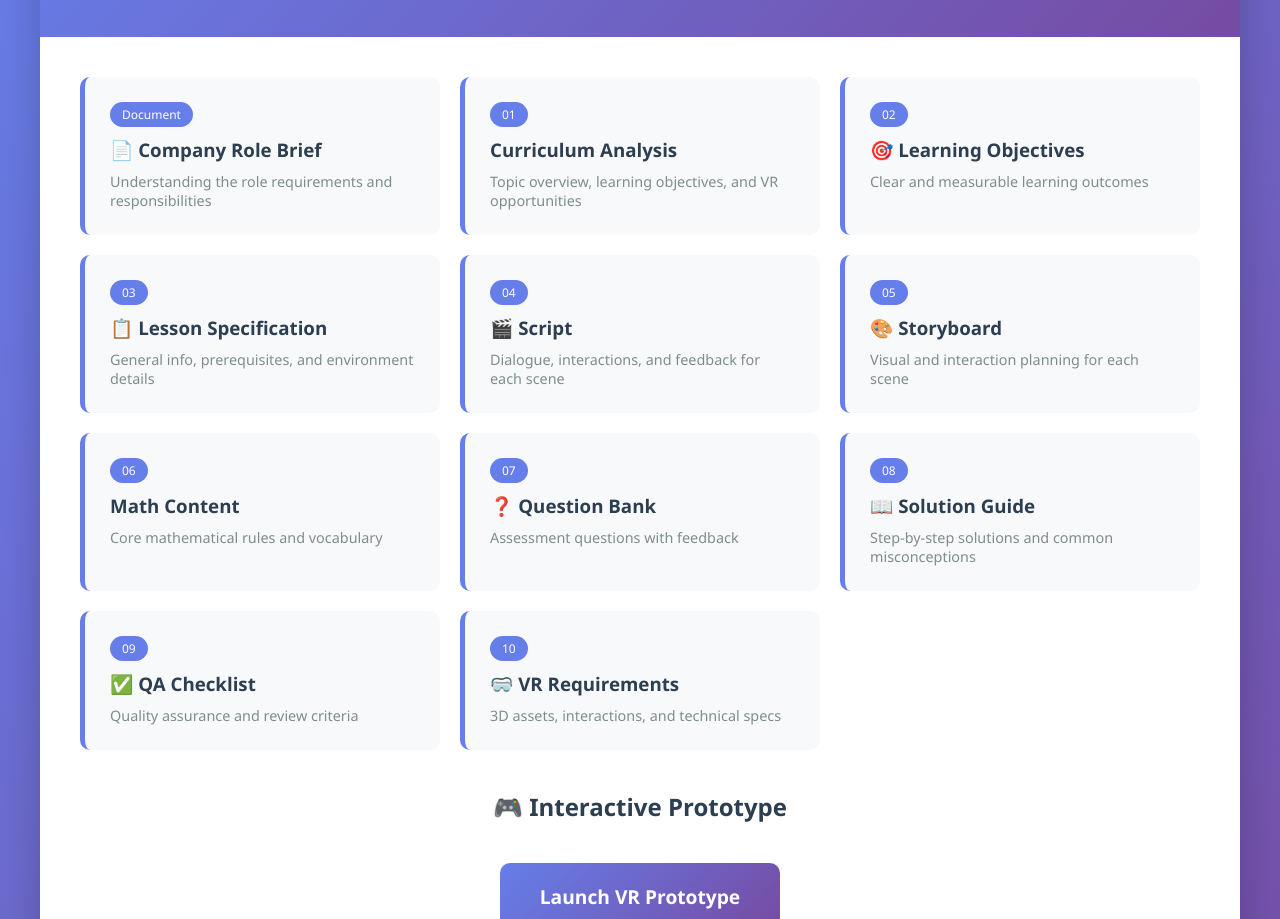
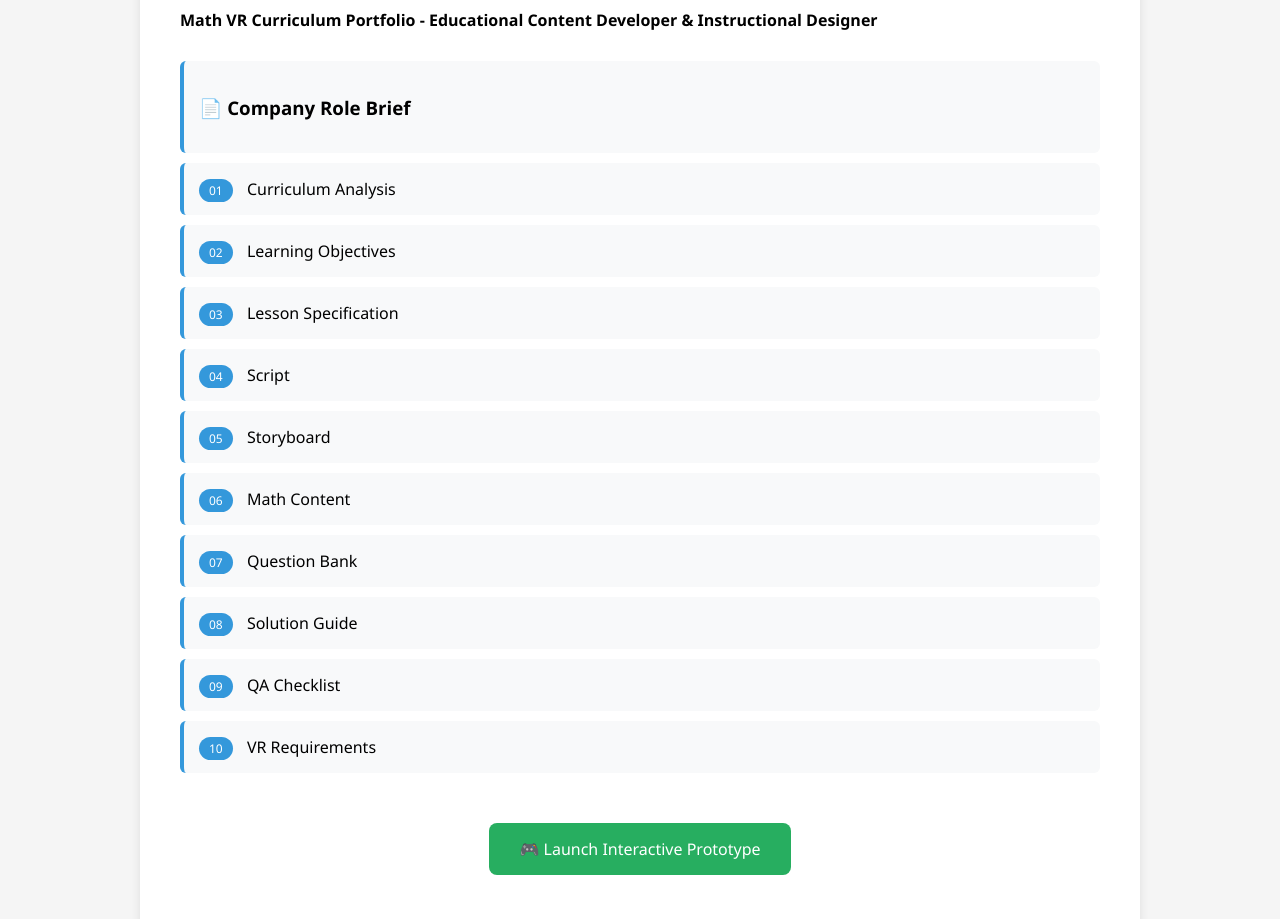
Before and after one commit to salmanic007/EKSON-Math-VR-Portfolio, a plain HTML site: page index.html in a window 1280 px wide. Shown: the part 155-1074 px from the top of the page. Drawn offline with nearby package versions, Linux system fonts and the light colour scheme.

Commit message:
Refactor HTML structure and styles for clarity

```diff
--- a/index.html
+++ b/index.html
@@ -6,229 +6,134 @@
     <title>EKSON Math VR Portfolio</title>
     <script src="https://cdn.jsdelivr.net/npm/marked/marked.min.js"></script>
     <style>
-        * { margin: 0; padding: 0; box-sizing: border-box; }
         body {
             font-family: 'Segoe UI', Tahoma, Geneva, Verdana, sans-serif;
-            background: linear-gradient(135deg, #667eea 0%, #764ba2 100%);
-            min-height: 100vh;
+            max-width: 1000px;
+            margin: 0 auto;
             padding: 20px;
+            background: #f5f5f5;
         }
-        .container {
-            max-width: 1200px;
-            margin: 0 auto;
-            background: white;
-            border-radius: 15px;
-            box-shadow: 0 10px 40px rgba(0,0,0,0.2);
-            overflow: hidden;
+        .container { background: white; padding: 40px; border-radius: 10px; box-shadow: 0 2px 10px rgba(0,0,0,0.1); }
+        h1 { color: #2c3e50; border-bottom: 3px solid #3498db; padding-bottom: 15px; }
+        .nav { margin: 30px 0; }
+        .nav-item {
+            background: #f8f9fa;
+            padding: 15px;
+            margin: 10px 0;
+            border-radius: 6px;
+            cursor: pointer;
+            border-left: 4px solid #3498db;
         }
-        .header {
-            background: linear-gradient(135deg, #667eea 0%, #764ba2 100%);
+        .nav-item:hover { background: #e3f2fd; }
+        .badge {
+            background: #3498db;
             color: white;
-            padding: 40px;
-            text-align: center;
+            padding: 3px 10px;
+            border-radius: 12px;
+            font-size: 12px;
+            margin-right: 10px;
         }
-        .header h1 { font-size: 2.5em; margin-bottom: 10px; }
-        .header p { font-size: 1.2em; opacity: 0.9; }
-        .content { padding: 40px; }
-        .nav {
-            display: grid;
-            grid-template-columns: repeat(auto-fit, minmax(300px, 1fr));
-            gap: 20px;
-            margin-bottom: 40px;
-        }
-        .nav-card {
-            background: #f8f9fa;
-            padding: 25px;
-            border-radius: 10px;
-            border-left: 5px solid #667eea;
+        #content { margin-top: 30px; display: none; }
+        #content.active { display: block; }
+        .back-btn {
+            background: #3498db;
+            color: white;
+            padding: 8px 16px;
+            border-radius: 4px;
             cursor: pointer;
-            transition: all 0.3s ease;
-        }
-        .nav-card:hover {
-            transform: translateY(-5px);
-            box-shadow: 0 5px 20px rgba(102, 126, 234, 0.3);
-        }
-        .nav-card h3 { color: #2c3e50; margin-bottom: 10px; }
-        .nav-card p { color: #7f8c8d; font-size: 0.9em; }
-        .badge {
-            background: #667eea;
-            color: white;
-            padding: 4px 12px;
-            border-radius: 15px;
-            font-size: 12px;
             display: inline-block;
-            margin-bottom: 10px;
+            margin-bottom: 20px;
         }
         .prototype-btn {
-            background: linear-gradient(135deg, #667eea 0%, #764ba2 100%);
+            background: #27ae60;
             color: white;
-            padding: 20px 40px;
-            border-radius: 10px;
+            padding: 15px 30px;
+            border-radius: 8px;
             text-decoration: none;
             display: inline-block;
-            font-size: 1.2em;
-            font-weight: bold;
             margin: 20px 0;
-            transition: all 0.3s ease;
         }
-        .prototype-btn:hover {
-            transform: scale(1.05);
-            box-shadow: 0 5px 20px rgba(102, 126, 234, 0.4);
-        }
-        #viewer {
-            display: none;
-            padding: 40px;
-            background: white;
-        }
-        #viewer.active { display: block; }
-        #viewer h1 { color: #2c3e50; border-bottom: 3px solid #667eea; padding-bottom: 15px; margin-bottom: 30px; }
-        #viewer h2 { color: #34495e; margin-top: 30px; border-left: 4px solid #667eea; padding-left: 15px; }
-        #viewer h3 { color: #2980b9; margin-top: 20px; }
-        #viewer ul, #viewer ol { padding-left: 25px; margin: 15px 0; }
-        #viewer li { margin: 8px 0; }
-        #viewer p { margin: 15px 0; line-height: 1.6; }
-        #viewer table { width: 100%; border-collapse: collapse; margin: 20px 0; }
-        #viewer th, #viewer td { padding: 12px; border: 1px solid #ecf0f1; text-align: left; }
-        #viewer th { background: #667eea; color: white; }
-        #viewer tr:hover { background: #f8f9fa; }
-        #viewer code { background: #f4f4f4; padding: 2px 6px; border-radius: 4px; font-family: 'Courier New', monospace; }
-        #viewer blockquote { border-left: 4px solid #667eea; padding-left: 20px; margin: 20px 0; color: #7f8c8d; }
-        .back-btn {
-            background: #667eea;
-            color: white;
-            padding: 10px 20px;
-            border-radius: 6px;
-            text-decoration: none;
-            display: inline-block;
-            margin-bottom: 20px;
-            cursor: pointer;
-        }
-        .back-btn:hover { background: #764ba2; }
-        .loading { text-align: center; padding: 40px; color: #7f8c8d; }
     </style>
 </head>
 <body>
     <div class="container">
-        <div class="header">
         <h1>🎓 EKSON Math VR Portfolio</h1>
-            <p>Math VR Curriculum Portfolio - Educational Content Developer & Instructional Designer</p>
+        <p><strong>Math VR Curriculum Portfolio - Educational Content Developer & Instructional Designer</strong></p>
+
+        <div class="nav" id="main-nav">
+            <div class="nav-item" onclick="loadMarkdown('00_Company_Role_Brief.md')">
+                <h3>📄 Company Role Brief</h3>
             </div>
 
-        <div class="content" id="main-content">
-            <div class="nav">
-                <div class="nav-card" onclick="loadFile('00_Company_Role_Brief.md')">
-                    <span class="badge">Document</span>
-                    <h3>📄 Company Role Brief</h3>
-                    <p>Understanding the role requirements and responsibilities</p>
+            <div class="nav-item" onclick="loadMarkdown('01_Grade_5_Fractions/01_Curriculum_Analysis.md')">
+                <span class="badge">01</span> Curriculum Analysis
             </div>
 
-                <div class="nav-card" onclick="loadFile('01_Grade_5_Fractions/01_Curriculum_Analysis.md')">
-                    <span class="badge">01</span>
-                    <h3> Curriculum Analysis</h3>
-                    <p>Topic overview, learning objectives, and VR opportunities</p>
+            <div class="nav-item" onclick="loadMarkdown('01_Grade_5_Fractions/02_Learning_Objectives.md')">
+                <span class="badge">02</span> Learning Objectives
             </div>
 
-                <div class="nav-card" onclick="loadFile('01_Grade_5_Fractions/02_Learning_Objectives.md')">
-                    <span class="badge">02</span>
-                    <h3>🎯 Learning Objectives</h3>
-                    <p>Clear and measurable learning outcomes</p>
+            <div class="nav-item" onclick="loadMarkdown('01_Grade_5_Fractions/03_Lesson_Specification.md')">
+                <span class="badge">03</span> Lesson Specification
             </div>
 
-                <div class="nav-card" onclick="loadFile('01_Grade_5_Fractions/03_Lesson_Specification.md')">
-                    <span class="badge">03</span>
-                    <h3>📋 Lesson Specification</h3>
-                    <p>General info, prerequisites, and environment details</p>
+            <div class="nav-item" onclick="loadMarkdown('01_Grade_5_Fractions/04_Script.md')">
+                <span class="badge">04</span> Script
             </div>
 
-                <div class="nav-card" onclick="loadFile('01_Grade_5_Fractions/04_Script.md')">
-                    <span class="badge">04</span>
-                    <h3>🎬 Script</h3>
-                    <p>Dialogue, interactions, and feedback for each scene</p>
+            <div class="nav-item" onclick="loadMarkdown('01_Grade_5_Fractions/05_Storyboard.md')">
+                <span class="badge">05</span> Storyboard
             </div>
 
-                <div class="nav-card" onclick="loadFile('01_Grade_5_Fractions/05_Storyboard.md')">
-                    <span class="badge">05</span>
-                    <h3>🎨 Storyboard</h3>
-                    <p>Visual and interaction planning for each scene</p>
+            <div class="nav-item" onclick="loadMarkdown('01_Grade_5_Fractions/06_Math_Content.md')">
+                <span class="badge">06</span> Math Content
             </div>
 
-                <div class="nav-card" onclick="loadFile('01_Grade_5_Fractions/06_Math_Content.md')">
-                    <span class="badge">06</span>
-                    <h3> Math Content</h3>
-                    <p>Core mathematical rules and vocabulary</p>
+            <div class="nav-item" onclick="loadMarkdown('01_Grade_5_Fractions/07_Question_Bank.md')">
+                <span class="badge">07</span> Question Bank
             </div>
 
-                <div class="nav-card" onclick="loadFile('01_Grade_5_Fractions/07_Question_Bank.md')">
-                    <span class="badge">07</span>
-                    <h3>❓ Question Bank</h3>
-                    <p>Assessment questions with feedback</p>
+            <div class="nav-item" onclick="loadMarkdown('01_Grade_5_Fractions/08_Solution_Guide.md')">
+                <span class="badge">08</span> Solution Guide
             </div>
 
-                <div class="nav-card" onclick="loadFile('01_Grade_5_Fractions/08_Solution_Guide.md')">
-                    <span class="badge">08</span>
-                    <h3>📖 Solution Guide</h3>
-                    <p>Step-by-step solutions and common misconceptions</p>
+            <div class="nav-item" onclick="loadMarkdown('01_Grade_5_Fractions/09_QA_Checklist.md')">
+                <span class="badge">09</span> QA Checklist
             </div>
 
-                <div class="nav-card" onclick="loadFile('01_Grade_5_Fractions/09_QA_Checklist.md')">
-                    <span class="badge">09</span>
-                    <h3>✅ QA Checklist</h3>
-                    <p>Quality assurance and review criteria</p>
+            <div class="nav-item" onclick="loadMarkdown('01_Grade_5_Fractions/10_VR_Requirements.md')">
+                <span class="badge">10</span> VR Requirements
             </div>
 
-                <div class="nav-card" onclick="loadFile('01_Grade_5_Fractions/10_VR_Requirements.md')">
-                    <span class="badge">10</span>
-                    <h3>🥽 VR Requirements</h3>
-                    <p>3D assets, interactions, and technical specs</p>
+            <div style="text-align: center; margin: 30px 0;">
+                <a href="01_Grade_5_Fractions/11_Prototype.html" class="prototype-btn">🎮 Launch Interactive Prototype</a>
             </div>
         </div>
 
-            <div style="text-align: center; margin: 40px 0;">
-                <h2 style="color: #2c3e50; margin-bottom: 20px;">🎮 Interactive Prototype</h2>
-                <a href="01_Grade_5_Fractions/11_Prototype.html" class="prototype-btn">Launch VR Prototype</a>
-            </div>
-
-            <div style="background: #f8f9fa; padding: 30px; border-radius: 10px; margin-top: 40px;">
-                <h3 style="color: #2c3e50; margin-bottom: 15px;">💡 About This Portfolio</h3>
-                <p style="color: #7f8c8d; line-height: 1.6;">
-                    This portfolio demonstrates a complete end-to-end instructional design workflow for VR math lessons,
-                    bridging the gap between pedagogical goals and technical execution. Each document represents a critical
-                    step in the development process, from initial curriculum analysis to final quality assurance.
-                </p>
-                <p style="color: #7f8c8d; margin-top: 15px;">
-                    <strong>GitHub Repository:</strong>
-                    <a href="https://github.com/salmanic007/EKSON-Math-VR-Portfolio" style="color: #667eea;">View Source Code</a>
-                </p>
-            </div>
-        </div>
-
-        <div id="viewer">
+        <div id="content">
             <div class="back-btn" onclick="goBack()">← Back to Portfolio</div>
-            <div id="content-area"></div>
+            <div id="markdown-content"></div>
         </div>
     </div>
 
     <script>
-        async function loadFile(filePath) {
-            document.getElementById('main-content').style.display = 'none';
-            document.getElementById('viewer').classList.add('active');
-            document.getElementById('content-area').innerHTML = '<div class="loading">Loading...</div>';
-
+        async function loadMarkdown(filePath) {
             try {
                 const response = await fetch(filePath);
                 const markdown = await response.text();
                 const html = marked.parse(markdown);
-                document.getElementById('content-area').innerHTML = html;
+                document.getElementById('markdown-content').innerHTML = html;
+                document.getElementById('main-nav').style.display = 'none';
+                document.getElementById('content').classList.add('active');
                 window.scrollTo(0, 0);
             } catch (error) {
-                document.getElementById('content-area').innerHTML = '<p style="color: red;">Error loading file: ' + error.message + '</p>';
+                alert('Error loading file: ' + error.message);
             }
         }
 
         function goBack() {
-            document.getElementById('viewer').classList.remove('active');
-            document.getElementById('main-content').style.display = 'block';
-            window.scrollTo(0, 0);
+            document.getElementById('main-nav').style.display = 'block';
+            document.getElementById('content').classList.remove('active');
         }
     </script>
 </body>
```
Lines whose indentation alone changed are shown as unchanged.
